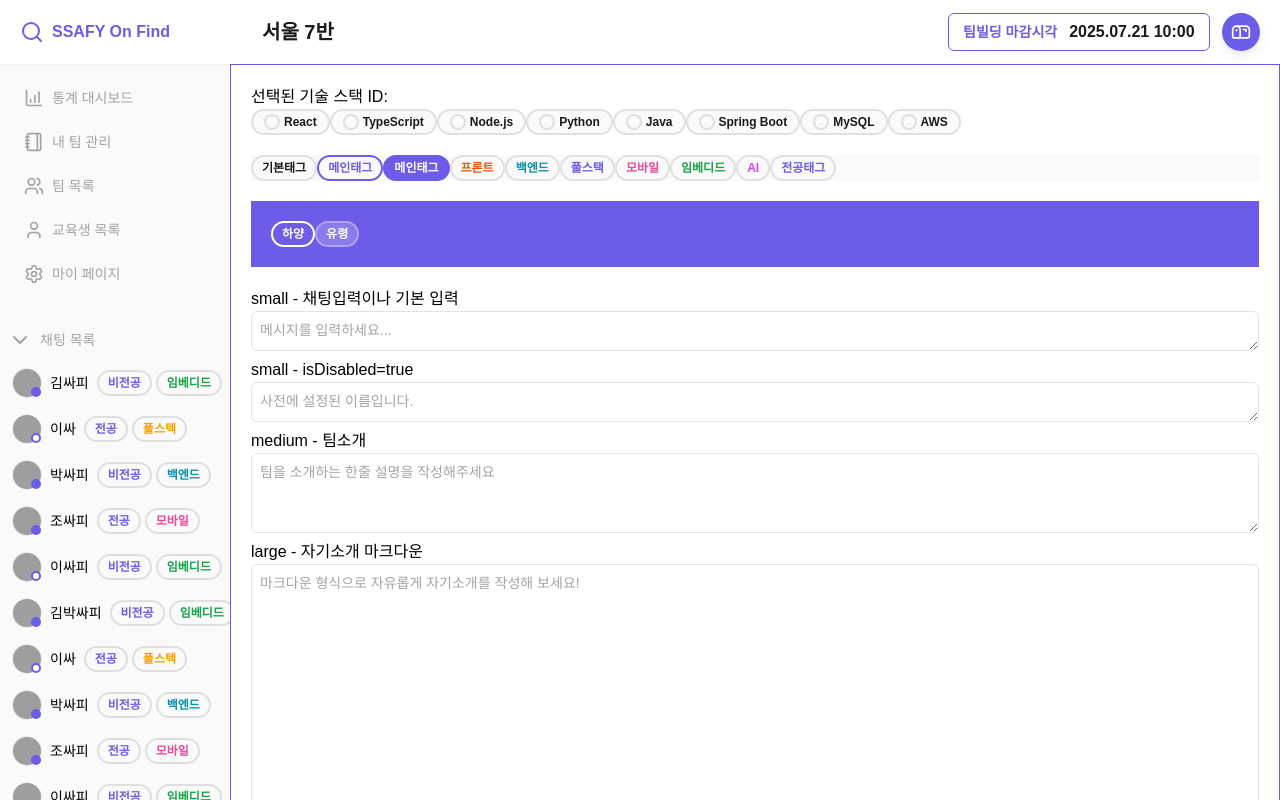
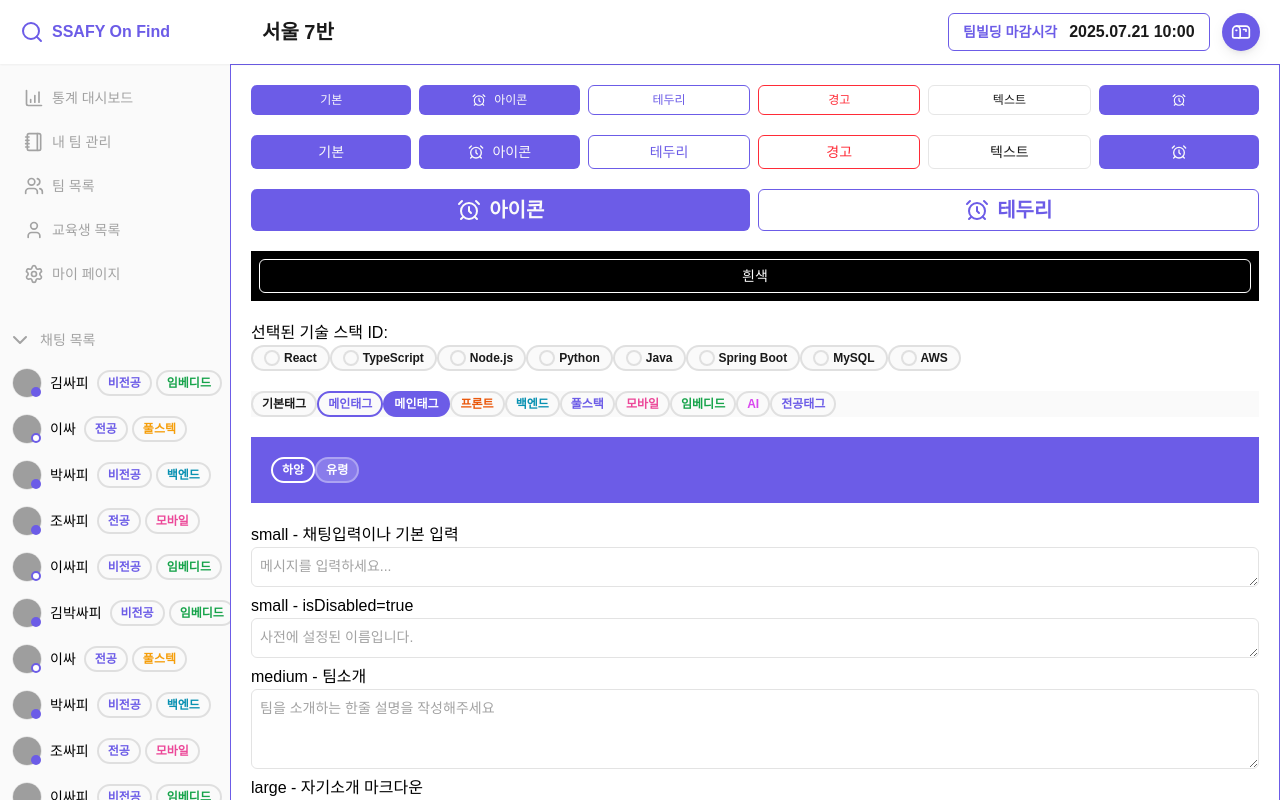
Before and after one commit to SSAFY-on-Find/SSAFY-on-Find, a React (Vite) app in the folder FE/: page /component-test in a window 1280 px wide. Shown: the top 800 px of the page. Built offline with nearby package versions, Linux system fonts and the light colour scheme; grey boxes are pictures that could not be loaded; a web font is replaced by a local one.

Commit message:
feat: button ui 구현

```diff
--- a/FE/src/components/ComponentTestPage.tsx
+++ b/FE/src/components/ComponentTestPage.tsx
@@ -1,6 +1,7 @@
 import { useState } from "react"
+import { AlarmClock } from "lucide-react"
 
-import { CheckTag, InputBox, MainTag, MajorTag, NormalTag, PositionTag, SearchBar, WhiteTag } from "./atoms"
+import { Button, CheckTag, InputBox, MainTag, MajorTag, NormalTag, PositionTag, SearchBar, WhiteTag } from "./atoms"
 
 // API로 기술스택 70여개를 받아온다고 가정하고 상수에 담아두었어요
 const TECH_STACKS = [
@@ -43,6 +44,152 @@ export default function ComponentTestPage() {
 
   return (
     <div className="flex flex-col gap-5 p-5">
+      <div className="flex flex-row gap-2">
+        {" "}
+        {/* 태그 small */}
+        <Button
+          text={"기본"}
+          isIcon={false}
+          onClick={function (): void {
+            throw new Error("Function not implemented.")
+          }}
+          size={"s"}
+        />
+        <Button
+          text={"아이콘"}
+          isIcon={true}
+          Icon={AlarmClock}
+          onClick={function (): void {
+            throw new Error("Function not implemented.")
+          }}
+          size={"s"}
+        />
+        <Button
+          text={"테두리"}
+          isIcon={false}
+          variant="outline"
+          onClick={function (): void {
+            throw new Error("Function not implemented.")
+          }}
+          size={"s"}
+        />
+        <Button
+          text={"경고"}
+          isIcon={false}
+          variant="danger"
+          onClick={function (): void {
+            throw new Error("Function not implemented.")
+          }}
+          size={"s"}
+        />
+        <Button
+          text={"텍스트"}
+          isIcon={false}
+          variant="text"
+          onClick={function (): void {
+            throw new Error("Function not implemented.")
+          }}
+          size={"s"}
+        />
+        <Button
+          isIcon={true}
+          Icon={AlarmClock}
+          onClick={function (): void {
+            throw new Error("Function not implemented.")
+          }}
+          size={"s"}
+        />
+      </div>
+      <div className="flex flex-row gap-2">
+        {" "}
+        {/* 태그 medium */}
+        <Button
+          text={"기본"}
+          isIcon={false}
+          onClick={function (): void {
+            throw new Error("Function not implemented.")
+          }}
+          size={"m"}
+        />
+        <Button
+          text={"아이콘"}
+          isIcon={true}
+          Icon={AlarmClock}
+          onClick={function (): void {
+            throw new Error("Function not implemented.")
+          }}
+          size={"m"}
+        />
+        <Button
+          text={"테두리"}
+          isIcon={false}
+          variant="outline"
+          onClick={function (): void {
+            throw new Error("Function not implemented.")
+          }}
+          size={"m"}
+        />
+        <Button
+          text={"경고"}
+          isIcon={false}
+          variant="danger"
+          onClick={function (): void {
+            throw new Error("Function not implemented.")
+          }}
+          size={"m"}
+        />
+        <Button
+          text={"텍스트"}
+          isIcon={false}
+          variant="text"
+          onClick={function (): void {
+            throw new Error("Function not implemented.")
+          }}
+          size={"m"}
+        />
+        <Button
+          isIcon={true}
+          Icon={AlarmClock}
+          onClick={function (): void {
+            throw new Error("Function not implemented.")
+          }}
+          size={"m"}
+        />
+      </div>
+      <div className="flex flex-row gap-2">
+        {" "}
+        {/* 태그 large */}
+        <Button
+          text={"아이콘"}
+          isIcon={true}
+          Icon={AlarmClock}
+          onClick={function (): void {
+            throw new Error("Function not implemented.")
+          }}
+          size={"l"}
+        />
+        <Button
+          text={"테두리"}
+          isIcon={true}
+          Icon={AlarmClock}
+          variant="outline"
+          onClick={function (): void {
+            throw new Error("Function not implemented.")
+          }}
+          size={"l"}
+        />
+      </div>
+      <div className="bg-black p-2">
+        <Button
+          text={"흰색"}
+          isIcon={false}
+          variant="white"
+          onClick={function (): void {
+            throw new Error("Function not implemented.")
+          }}
+          size={"m"}
+        />
+      </div>
       <div>
         <h5>선택된 기술 스택 ID: {selectedTechStackIds.join(", ")}</h5>
         {TECH_STACKS.map((ele) => (
--- /dev/null
+++ b/FE/src/components/atoms/Button.tsx
@@ -0,0 +1,48 @@
+type ButtonVariant = "primary" | "outline" | "danger" | "text" | "white"
+
+const variantStyles: Record<ButtonVariant, string> = {
+  primary: "bg-main text-background",
+  outline: "border border-main text-main bg-white",
+  danger: "bg-white border border-error text-error",
+  text: "bg-transparent text-text border border-line",
+  white: "bg-transparent text-white border border-white",
+}
+
+interface IButton {
+  text?: string
+  variant?: ButtonVariant
+  size: "s" | "m" | "l"
+  isIcon: boolean
+  Icon?: React.ElementType
+  onClick: () => void
+}
+
+const sizeMap = {
+  s: "text-xs",
+  m: "text-sm",
+  l: "text-xl font-semibold",
+}
+
+const iconSizeMap = {
+  s: "w-3.5 h-3.5",
+  m: "w-4 h-4",
+  l: "w-6 h-6",
+}
+
+function Button({ text, variant = "primary", size, isIcon = false, Icon, onClick }: IButton) {
+  const sizeClass = sizeMap[size] || sizeMap.m
+  const iconSizeClass = iconSizeMap[size] || iconSizeMap.m
+
+  return (
+    <button
+      type="button"
+      className={`flex w-full cursor-pointer items-center justify-center gap-2 rounded-md px-3 py-1.5 transition-colors ${variantStyles[variant]} ${sizeClass}`}
+      onClick={onClick}
+    >
+      {isIcon && Icon && <Icon className={iconSizeClass} />}
+      {text && <span>{text}</span>}
+    </button>
+  )
+}
+
+export default Button
--- a/FE/src/components/atoms/index.ts
+++ b/FE/src/components/atoms/index.ts
@@ -1,3 +1,4 @@
+export { default as Button } from "./Button"
 export { default as CheckTag } from "./CheckTag"
 export { default as InputBox } from "./InputBox"
 export { default as MainTag } from "./MainTag"
```
